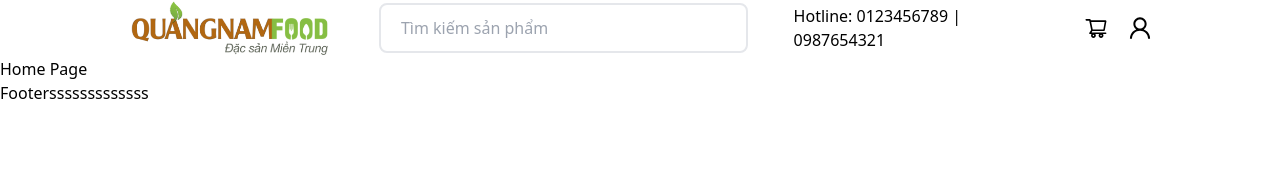
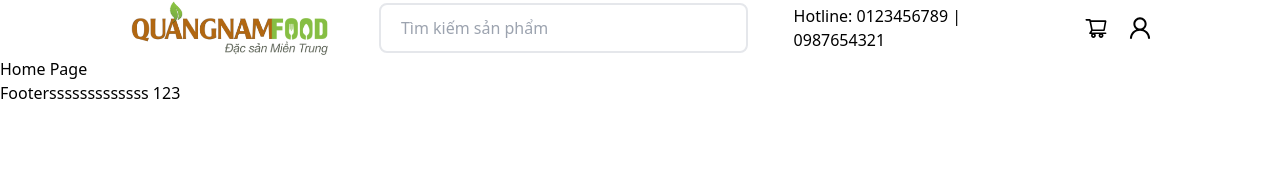
Before and after one commit to Trang-devDX/DATN_FE, a React (Create React App) app: page / in a window 1280 px wide. Shown: the top 171 px of the page. Built offline with nearby package versions, Linux system fonts and the light colour scheme.

Commit message:
test conflict

```diff
--- a/src/components/Footer.jsx
+++ b/src/components/Footer.jsx
@@ -1,5 +1,5 @@
 export default function Footer(){
     return (
-        <div>Footersssssssssssss</div>
+        <div>Footersssssssssssss 123</div>
     )
 }
```
